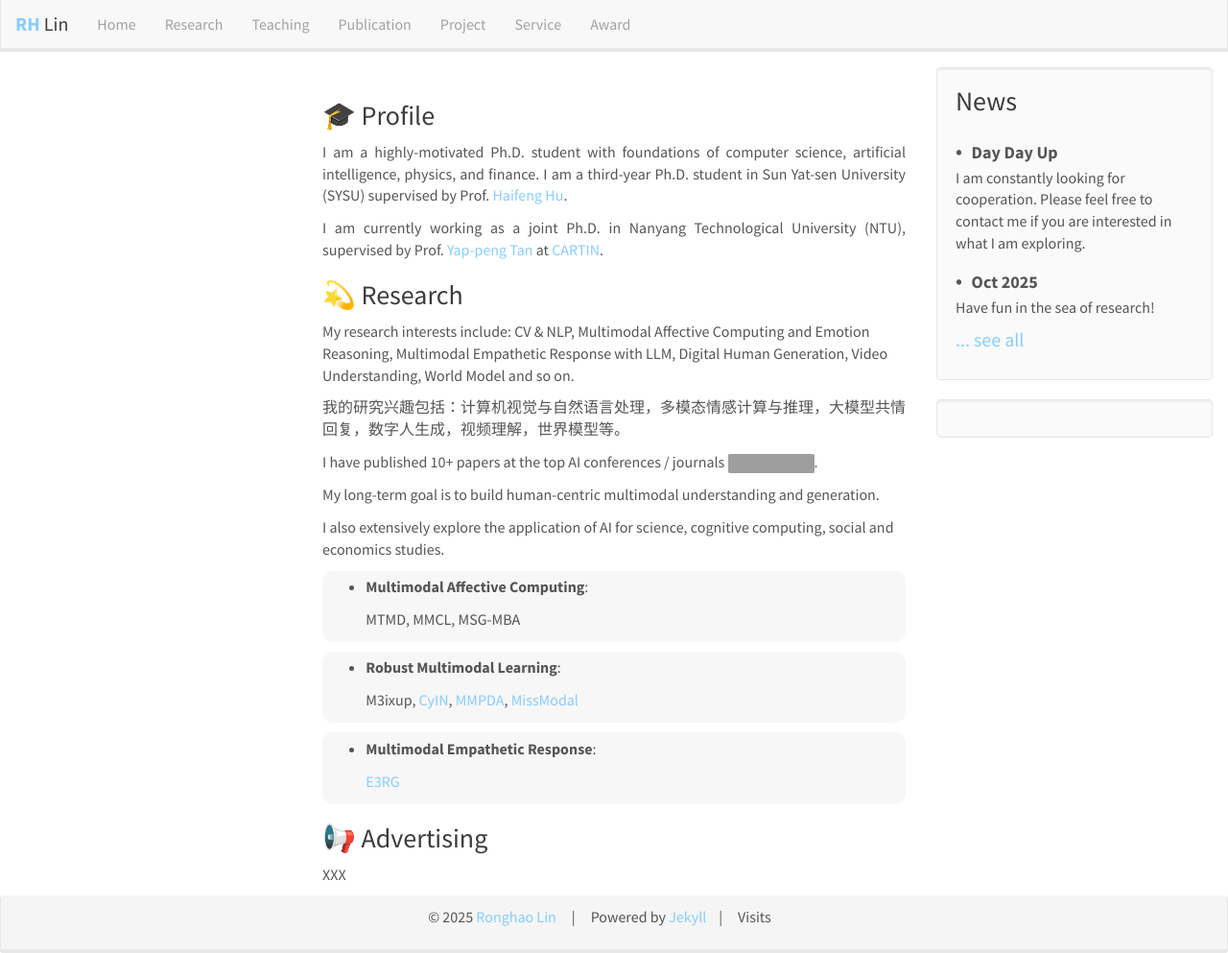
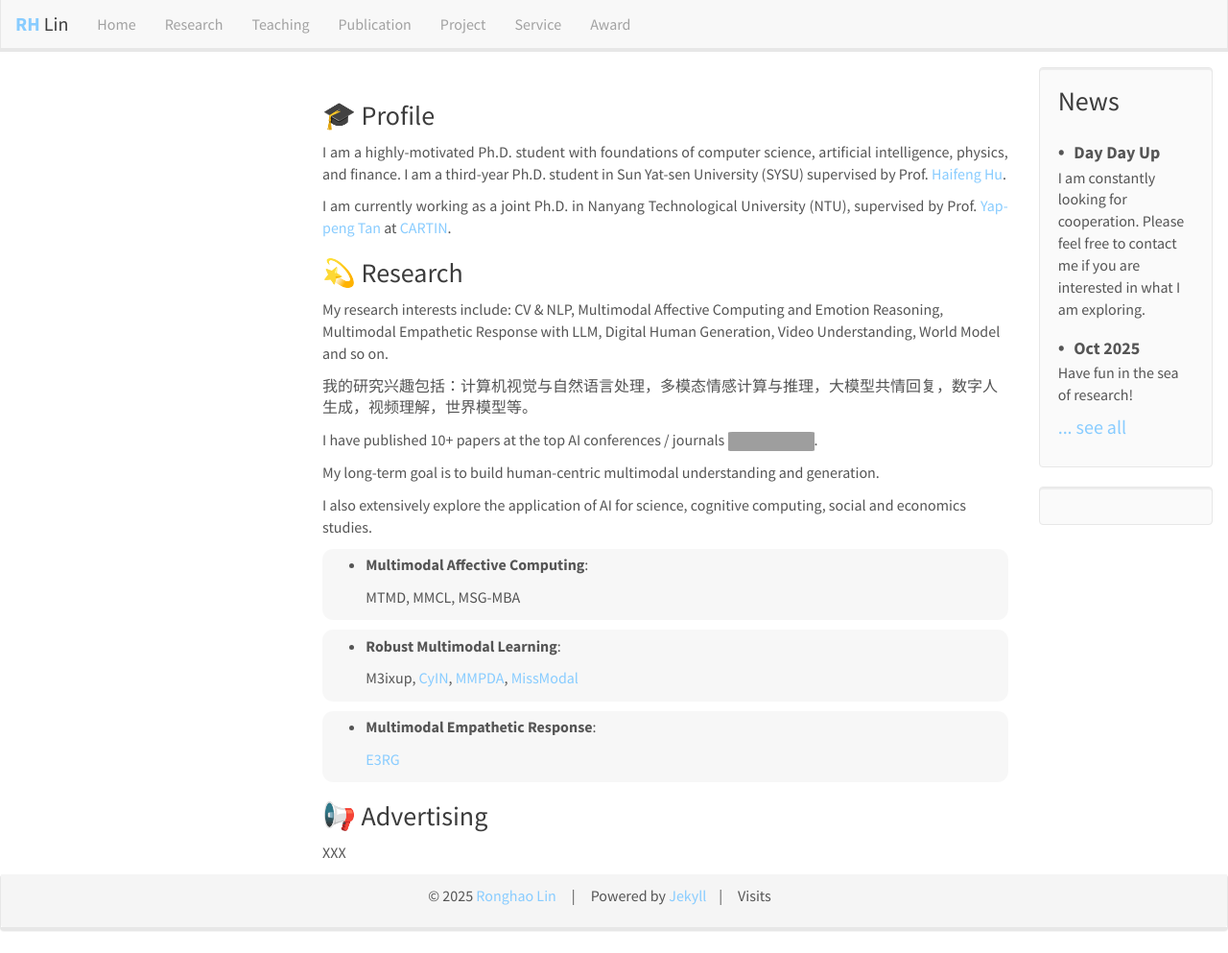
Before and after one commit to RH-Lin/rh-lin.github.io, a Jekyll site: the page built from _pages/home.md, in a window 1280 px wide and 993 px high. Shown: the whole window at 96% size. Built offline with Jekyll 4.4.1, drawn with Linux system fonts in a browser that asks for light colours; nearby versions of some CDN libraries; comment, search, counter and statistics services are not loaded; a style sheet for code colours, icons or effects is not loaded; grey boxes are pictures that could not be loaded.

Commit message:
Reinitialize

```diff
--- a/_includes/header.html
+++ b/_includes/header.html
@@ -11,7 +11,7 @@
     <a class="navbar-brand" href="{{ site.url }}{{ site.baseurl }}/"><strong style="color:#88ccff;">RH</strong> Lin</a>
 	</div>
 	<div class="collapse navbar-collapse" id="navbar-collapse-1">
-	  <ul class="nav navbar-nav navbar-left">
+	  <ul class="nav navbar-nav navbar-center">
 		<li><a href="{{ site.url }}{{ site.baseurl }}/">Home</a></li>
 		<li><a href="{{ site.url }}{{ site.baseurl }}/research">Research</a></li>
 		<li><a href="{{ site.url }}{{ site.baseurl }}/teaching">Teaching</a></li>
--- a/_layouts/homelayout.html
+++ b/_layouts/homelayout.html
@@ -2,15 +2,15 @@
 layout: default
 ---
 
-<div id="homeid" class="col-sm-3">
+<div id="sideid" class="col-sm-3">
 {{ include sidebar.html }}
 </div>
-<div id="homeid" class="col-sm-6">
+<div id="homeid" class="col-sm-7">
 {{ content }}
 </div>
-<div id="newsid" class="col-sm-3" >
+<div id="newsid" class="col-sm-2" >
 {% include news.html %}
 </div>
-<div id="visits" class="col-sm-3" style="height:190">
+<div id="visits" class="col-sm-2" style="height:180">
 {% include visits.html %}
 </div>
--- a/css/main.scss
+++ b/css/main.scss
@@ -90,3 +90,10 @@ pubtit {
     margin-left: 30px;
     margin-right: 30px;
 }
+
+
+/* Sidebar */
+.sideid{
+  padding-left: 1em;
+  padding-right: 1em;
+}
```
Also changed, not shown: _includes/sidebar.html (+9 -0 lines), _pages/project.md (+1 -1 lines).
